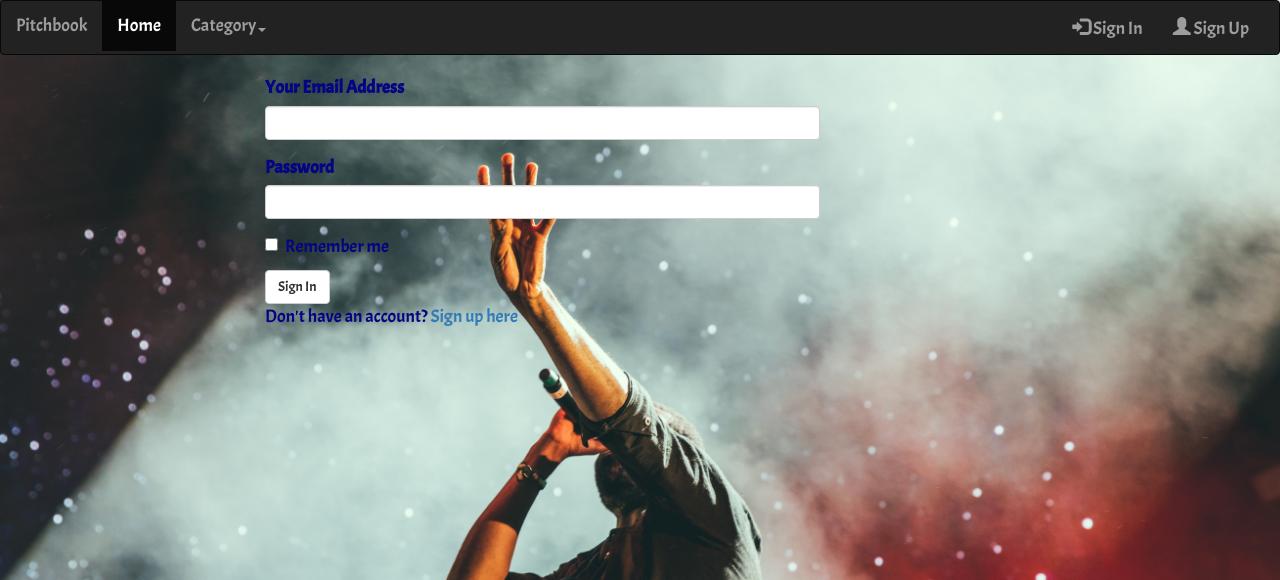
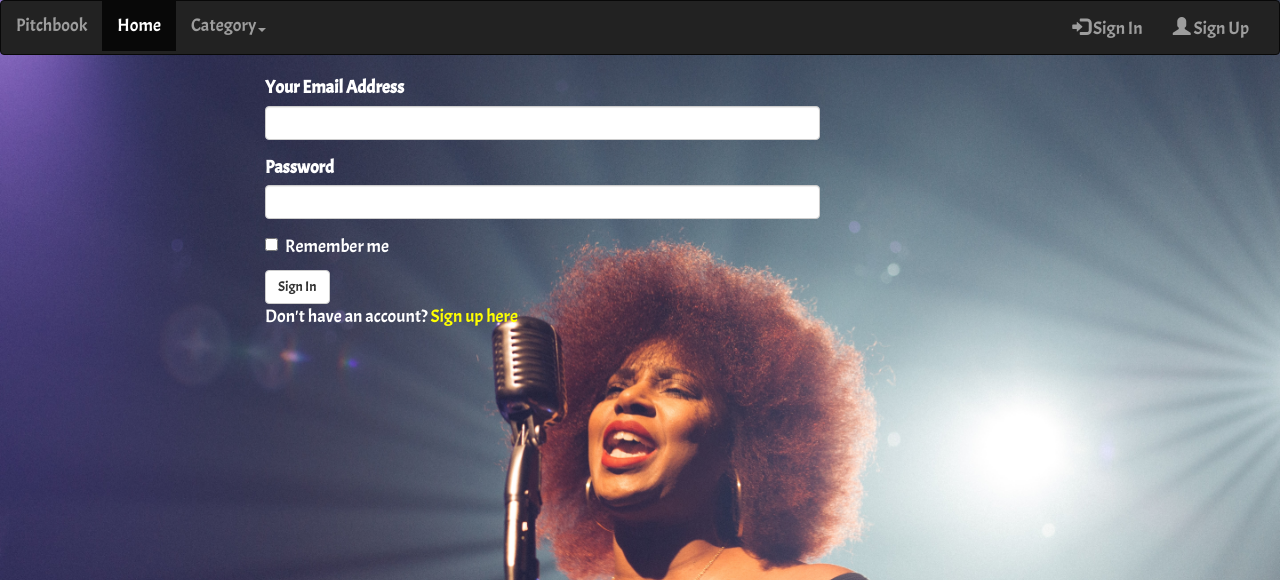
Before and after one commit to Kilewa/Pitch-It, a Flask app: page /authenticate/login in a window 1280 px wide. Shown: the top 580 px of the page. Run offline with Flask 2, Linux system fonts and the light colour scheme; some libraries are stand-ins or nearby versions.

Commit message:
modified login template

```diff
--- a/app/static/css/login.css
+++ b/app/static/css/login.css
@@ -7,8 +7,16 @@ body{
     background-repeat: no-repeat;
     background-attachment: fixed;
     font-family: 'Acme', sans-serif;
-    color: #040485;
+    color: #fff;
     font-size: 18px;
+}
+a{
+    color: yellow;
+}
+
+a:hover{
+    color: #f5f5f5;
+    text-decoration: none;
 }
 
 .col-md-8{
--- a/app/static/css/register.css
+++ b/app/static/css/register.css
@@ -11,6 +11,7 @@ body{
     font-size: 18px;
 }
 
+
 .col-md-8{
     width: 50%;
     margin-left: auto;
```
Also changed, not shown: app/static/bg/login.jpg.
